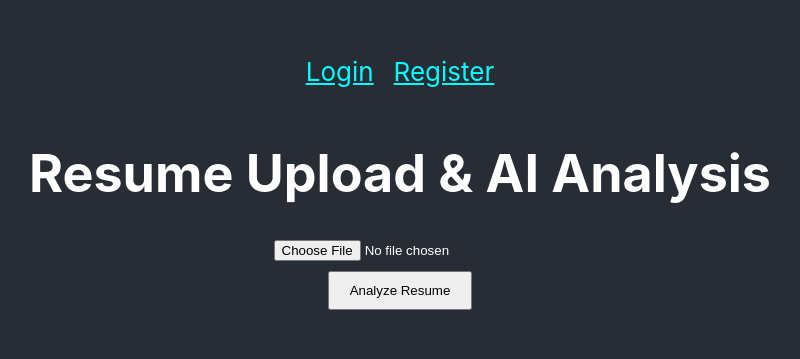
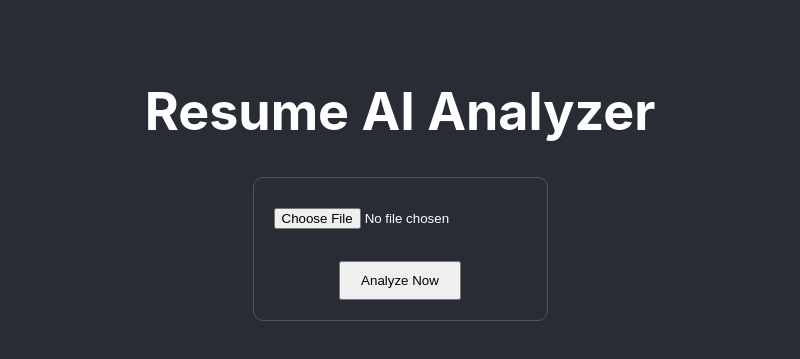
Before and after one commit to 9166383466/smarthirring_software, a React (Create React App) app in the folder frontend/: page / in a window 1280 px wide. Shown: the part 237-596 px from the top of the page, without its empty margins (240-1040 px from the left). Built offline with nearby package versions, Linux system fonts and the light colour scheme.

Commit message:
final ho gay

```diff
--- a/frontend/src/App.js
+++ b/frontend/src/App.js
@@ -1,151 +1,69 @@
+
+
 import React, { useState } from "react";
-import { BrowserRouter as Router, Routes, Route, Link } from "react-router-dom";
 import "./App.css";
 
-// --- REGISTER PAGE ---
-const RegisterPage = () => {
-  const [email, setEmail] = useState("");
-  const [password, setPassword] = useState("");
-
-  const handleRegister = async (e) => {
-    e.preventDefault();
-    const apiBaseUrl = process.env.REACT_APP_API_URL || "https://smarthirring-backend.onrender.com";
-    try {
-      const res = await fetch(`${apiBaseUrl}/register`, {
-        method: "POST",
-        headers: { "Content-Type": "application/json" },
-        body: JSON.stringify({ email, password })
-      });
-      const data = await res.json();
-      if (res.ok) alert("Registration Successful! Now Login.");
-      else alert(data.message || "Error");
-    } catch (err) { alert("Backend not responding!"); }
-  };
-
-  return (
-    <div className="App-header">
-      <h2>Register</h2>
-      <form onSubmit={handleRegister} style={{display: 'flex', flexDirection: 'column', gap: '15px'}}>
-        <input type="email" placeholder="Apna Email Daalein" style={{padding: '10px'}} onChange={(e) => setEmail(e.target.value)} required />
-        <input type="password" placeholder="Password Banayein" style={{padding: '10px'}} onChange={(e) => setPassword(e.target.value)} required />
-        <button type="submit" style={{padding: '10px', cursor: 'pointer'}}>Create Account</button>
-      </form>
-      <Link to="/login" style={{color: 'white', marginTop: '15px'}}>Already have account? Login</Link>
-    </div>
-  );
-};
-
-// --- LOGIN PAGE ---
-const LoginPage = () => {
-  const [email, setEmail] = useState("");
-  const [password, setPassword] = useState("");
-
-  const handleLogin = async (e) => {
-    e.preventDefault();
-    const apiBaseUrl = process.env.REACT_APP_API_URL || "https://smarthirring-backend.onrender.com";
-    try {
-      const res = await fetch(`${apiBaseUrl}/login`, {
-        method: "POST",
-        headers: { "Content-Type": "application/json" },
-        body: JSON.stringify({ email, password })
-      });
-      const data = await res.json();
-      if (res.ok) alert("Login Successful! ✅ Welcome " + data.user.email);
-      else alert(data.message || "Login Failed");
-    } catch (err) { alert("Backend not responding!"); }
-  };
-
-  return (
-    <div className="App-header">
-      <h2>Login</h2>
-      <form onSubmit={handleLogin} style={{display: 'flex', flexDirection: 'column', gap: '15px'}}>
-        <input type="email" placeholder="Email" style={{padding: '10px'}} onChange={(e) => setEmail(e.target.value)} required />
-        <input type="password" placeholder="Password" style={{padding: '10px'}} onChange={(e) => setPassword(e.target.value)} required />
-        <button type="submit" style={{padding: '10px', cursor: 'pointer'}}>Login</button>
-      </form>
-      <Link to="/register" style={{color: 'white', marginTop: '15px'}}>New user? Register Here</Link>
-    </div>
-  );
-};
-
-// --- UPLOAD PAGE ---
-function UploadPage() {
+function App() {
   const [file, setFile] = useState(null);
   const [aiData, setAiData] = useState(null);
   const [loading, setLoading] = useState(false);
+
   const handleUpload = async () => {
     if (!file) return alert("Please select a file first!");
 
     const formData = new FormData();
-    formData.append("resume", file);
+    formData.append("resume", file); // Python expects 'resume' key
     setLoading(true);
 
     try {
-      // 1. URL fetch karna (Vercel Env se ya direct)
-      const apiBaseUrl = process.env.REACT_APP_API_URL || "https://smarthirring-backend.onrender.com";
+      // 1. Python URL (Direct Python link bina kisi backend ke)
+      const apiBaseUrl = process.env.REACT_APP_API_URL || "https://smarthirring-ai.onrender.com";
 
-      // 2. SAFE URL: Aakhri slash (/) hata kar /upload jodein (Double slash se bachne ke liye)
-      const cleanUrl = `${apiBaseUrl.replace(/\/$/, "")}/upload`;
-
-      console.log("Sending request to:", cleanUrl);
+      // 2. Python route '/analyze' hai, isey change mat karna
+      const cleanUrl = `${apiBaseUrl.replace(/\/$/, "")}/analyze`;
 
       const response = await fetch(cleanUrl, {
         method: "POST",
-        body: formData,
-        // Note: Yahan headers mein Content-Type mat lagana, browser apne aap handle karega
+        body: formData, // No headers needed for FormData
       });
 
       const data = await response.json();
 
       if (response.ok) {
         setAiData(data);
-        alert("Resume Analyzed Successfully! ✅");
+        alert("Success! AI ne resume dekh liya. ✅");
       } else {
-        // Backend se jo asli error message aa raha hai wo dikhayega
-        alert(`Backend Error: ${data.details || data.error || "Something went wrong"}`);
+        alert("AI Error: " + (data.error || "Kuch galat hua"));
       }
     } catch (err) {
-      console.error("Fetch Error:", err);
-      alert("Network Error ❌: Backend respond nahi kar raha. Console check karein (F12).");
+      alert("Network Error: Python server se connect nahi ho pa raha! ❌");
     } finally {
       setLoading(false);
     }
   };
 
   return (
+    <div className="App">
       <header className="App-header">
-      <nav style={{marginBottom: '20px'}}>
-        <Link to="/login" style={{marginRight: '20px', color: 'cyan'}}>Login</Link>
-        <Link to="/register" style={{color: 'cyan'}}>Register</Link>
-      </nav>
-      <h1>Resume Upload & AI Analysis</h1>
+        <h1>Resume AI Analyzer</h1>
+        <div style={{ padding: "20px", border: "1px solid #555", borderRadius: "10px" }}>
           <input type="file" onChange={(e) => setFile(e.target.files[0])} />
-      <button onClick={handleUpload} style={{marginTop: '10px', padding: '10px 20px'}}>Analyze Resume</button>
-
-      {loading && <p>Processing... Please wait 1 minute.</p>}
+          <br /><br />
+          <button onClick={handleUpload} disabled={loading} style={{ padding: "10px 20px" }}>
+            {loading ? "AI is Analyzing..." : "Analyze Now"}
+          </button>
+        </div>
 
         {aiData && (
-        <div style={{ marginTop: "20px", textAlign: "left", background: '#333', padding: '15px' }}>
-          <h3>Score: {aiData.score} / 100</h3>
-          <p><strong>Skills:</strong> {aiData.skills?.join(", ")}</p>
-          <p><strong>Suggestions:</strong> {aiData.suggestions?.join(". ")}</p>
+          <div style={{ marginTop: "30px", textAlign: "left", background: "#222", padding: "20px" }}>
+            <h2>Results:</h2>
+            <p><strong>ATS Score:</strong> {aiData.score}</p>
+            <p><strong>Skills Found:</strong> {aiData.skills?.join(", ")}</p>
+            <p><strong>Jobs for You:</strong> {aiData.recommended_jobs?.join(", ")}</p>
           </div>
         )}
       </header>
-  );
-}
-
-function App() {
-  return (
-    <Router>
-      <div className="App">
-        <Routes>
-          <Route path="/" element={<UploadPage />} />
-          <Route path="/login" element={<LoginPage />} />
-          <Route path="/register" element={<RegisterPage />} />
-        </Routes>
     </div>
-    </Router>
   );
 }
 
```
Lines whose indentation alone changed are shown as unchanged.
